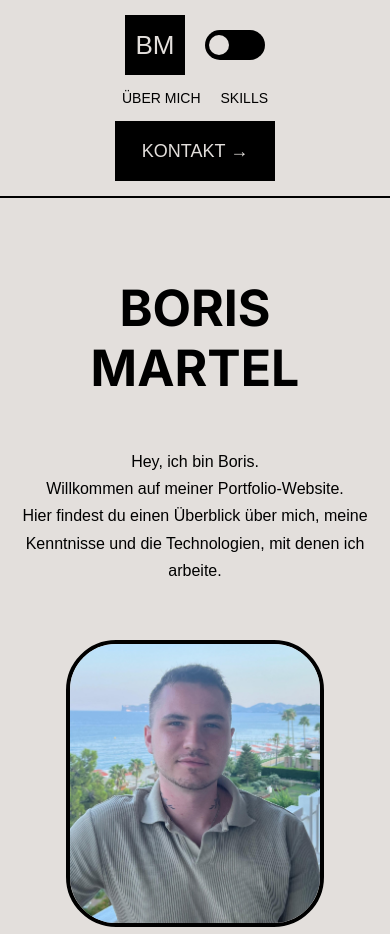
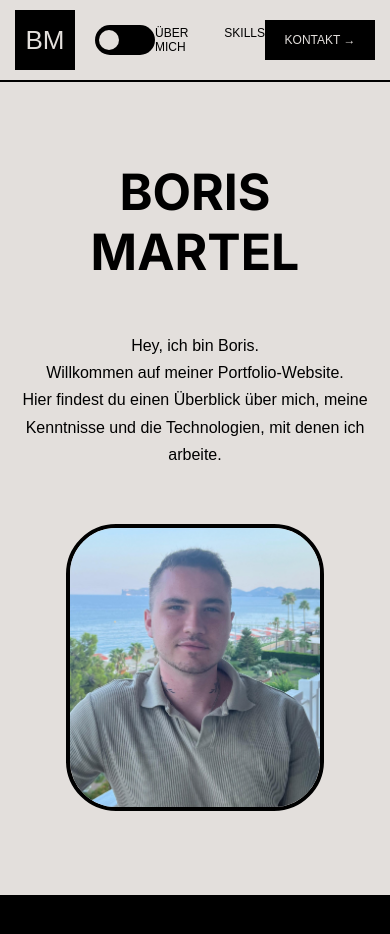
Before and after one commit to Borismartel/Portfolio, a plain HTML site: page index.html in a window 390 px wide. Shown: the top 934 px of the page. Drawn offline with Linux system fonts and the light colour scheme; a web font is replaced by a local one.

Commit message:
Update index.css

```diff
--- a/index.css
+++ b/index.css
@@ -33,6 +33,8 @@ nav {
   background-color: var(--background-color);
   font-size: var(--font-nav-size);
   font-family: var(--font-main);
+  padding: 0 20px;
+  box-sizing: border-box;
 }
 
 /* Nav left */
@@ -169,6 +171,7 @@ nav {
 
 .box1,
 .box2,
+.box3,
 .box4,
 .box5 {
   height: 100px;
@@ -183,6 +186,7 @@ nav {
 
 .box1:hover,
 .box2:hover,
+.box3:hover,
 .box4:hover,
 .box5:hover {
   transform: translateY(-5px);
@@ -190,6 +194,7 @@ nav {
 
 .box1 p,
 .box2 p,
+.box3 p,
 .box4 p,
 .box5 p {
   color: var(--text-color);
@@ -272,6 +277,8 @@ nav {
   background-color: var(--background-color);
   font-size: var(--font-nav-size);
   font-family: var(--font-main);
+  padding: 0 20px;
+  box-sizing: border-box;
 }
 
 .logo2 {
@@ -352,15 +359,27 @@ input:checked + .slider:before {
 
   nav,
   .bottom-nav {
-    flex-direction: column;
+    display: flex;
+    flex-direction: row;
+    justify-content: space-between;
+    align-items: center;
+    padding: 10px 15px;
     height: auto;
-    gap: 15px;
-    padding: 15px 0;
   }
 
   .nav-center {
-    gap: 20px;
-    font-size: 14px;
+    gap: 15px;
+  }
+
+  .nav-center a {
+    font-size: 12px;
+  }
+
+  .contact,
+  .contact-bottom {
+    width: 110px;
+    height: 40px;
+    font-size: 12px;
   }
 
   .main {
@@ -394,6 +413,7 @@ input:checked + .slider:before {
 
   .box1,
   .box2,
+  .box3,
   .box4,
   .box5 {
     width: 90%;
```
